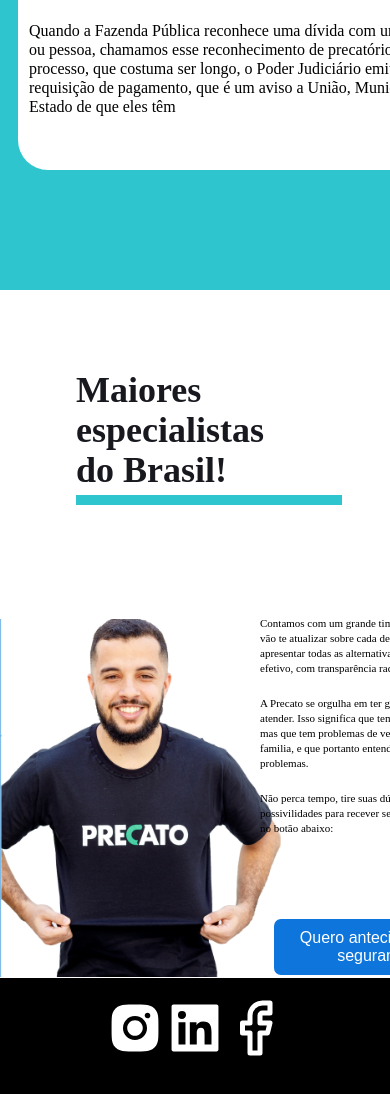
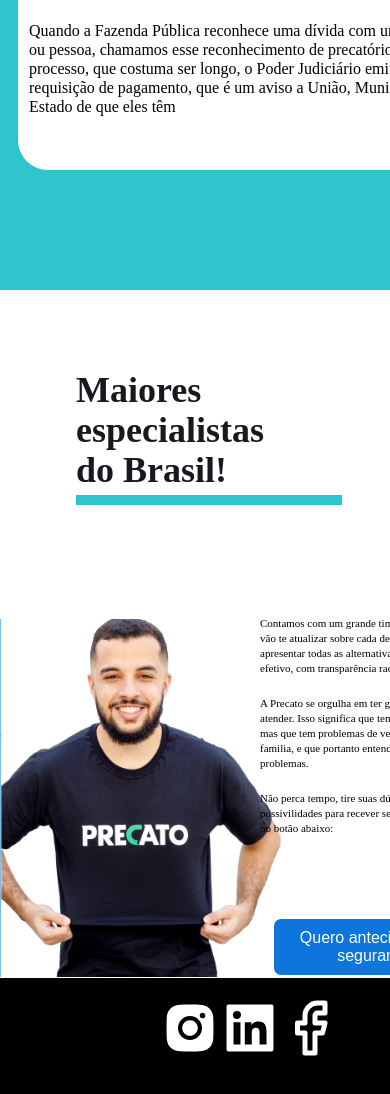
Before and after one commit to Emanuel0001/desafio-frontend, a React (Create React App) app: page / in a window 390 px wide. Shown: the part 5078-6172 px from the top of the page. Built offline with nearby package versions, Linux system fonts and the light colour scheme.

Commit message:
layout mobile versao test 0.6

```diff
--- a/src/App.css
+++ b/src/App.css
@@ -1073,6 +1073,12 @@
     line-height: 30px;
     color: #18191F;
   }
+  .footer {
+    width: 500px;
+  }
+  .title {
+    width: 500px;
+  }
   .menu {
   height: 80px;
   width: 500px;
```
